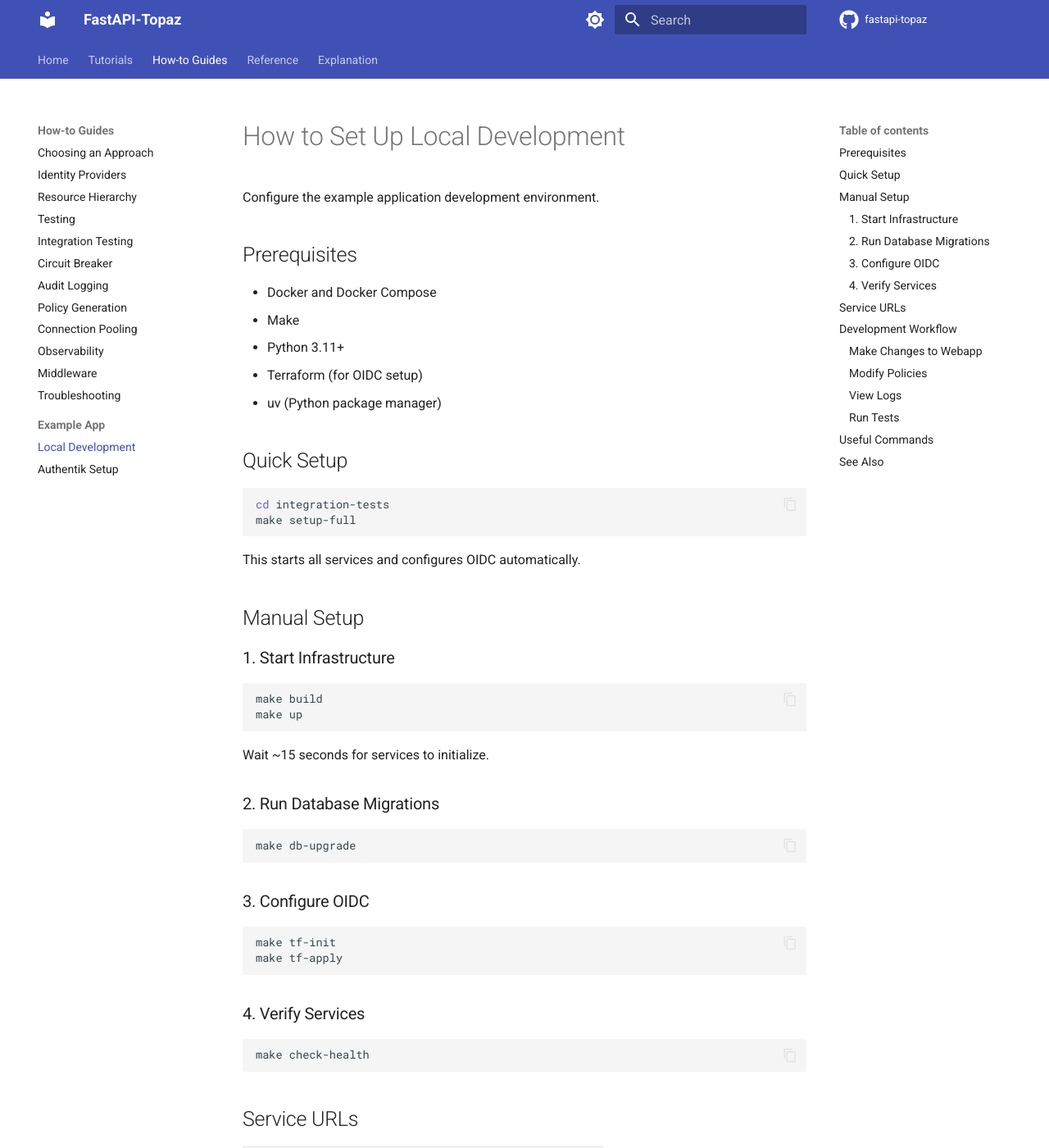
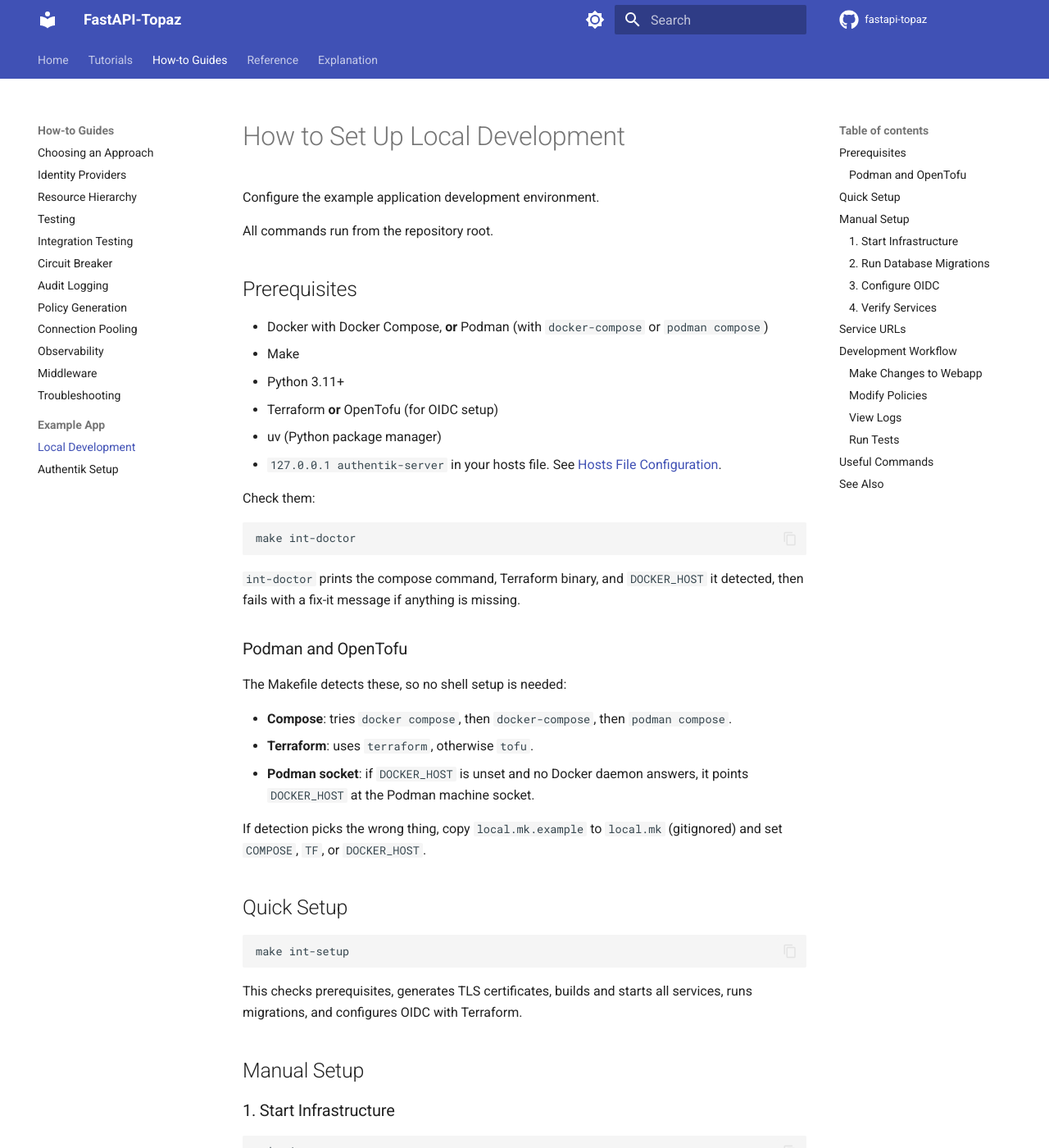
Before and after one commit to jmanteau/fastapi-topaz, an MkDocs documentation site: the page built from docs/how-to/example-app/local-development.md, in a window 1280 px wide and 1400 px high. Shown: the whole window at 82% size. Built offline with MkDocs 1.6.1 and Material for MkDocs 9.7.7, drawn with Linux system fonts in a browser that asks for light colours; comment, search, counter and statistics services are not loaded; some of the changed text lies outside the part shown.

Commit message:
build(int): auto-detect compose/terraform, add int-doctor, fix OIDC reload
- Detect the compose command (docker compose, docker-compose, podman
  compose) and Terraform vs OpenTofu; point DOCKER_HOST at the Podman
  machine socket when no Docker daemon answers. Overrides go in a
  gitignored local.mk (see local.mk.example).
- int-tf-apply recreates the webapp instead of restarting it, since
  env_file (.env.oidc) is only read at container creation; a restart
  left the webapp without OIDC credentials and every call 401'd.
- int-tf-apply waits for Authentik's managed OAuth scope mappings, not
  just /-/health/ready/, which passes before the worker creates them
  and failed a fresh int-setup.
- New int-doctor preflight (also run by int-setup) checks the engine,
  Terraform, tools and the authentik-server hosts entry; e2e checks
  the hosts entry too.
- Docs: Podman/OpenTofu prerequisites, root make targets in the local
  development guide, integration troubleshooting section.

Co-Authored-By: Claude Opus 5.5 <noreply@anthropic.com>

````diff
--- a/docs/how-to/example-app/local-development.md
+++ b/docs/how-to/example-app/local-development.md
@@ -2,30 +2,51 @@
 
 Configure the example application development environment.
 
+All commands run from the repository root.
+
 ## Prerequisites
 
-- Docker and Docker Compose
+- Docker with Docker Compose, **or** Podman (with `docker-compose` or `podman compose`)
 - Make
 - Python 3.11+
-- Terraform (for OIDC setup)
+- Terraform **or** OpenTofu (for OIDC setup)
 - uv (Python package manager)
+- `127.0.0.1 authentik-server` in your hosts file. See [Hosts File Configuration](../../tutorials/example-app/01-setup.md#hosts-file-configuration).
+
+Check them:
+
+```bash
+make int-doctor
+```
+
+`int-doctor` prints the compose command, Terraform binary, and `DOCKER_HOST` it detected, then fails with a fix-it message if anything is missing.
+
+### Podman and OpenTofu
+
+The Makefile detects these, so no shell setup is needed:
+
+- **Compose**: tries `docker compose`, then `docker-compose`, then `podman compose`.
+- **Terraform**: uses `terraform`, otherwise `tofu`.
+- **Podman socket**: if `DOCKER_HOST` is unset and no Docker daemon answers, it points `DOCKER_HOST` at the Podman machine socket.
+
+If detection picks the wrong thing, copy `local.mk.example` to `local.mk` (gitignored) and set `COMPOSE`, `TF`, or `DOCKER_HOST`.
 
 ## Quick Setup
 
 ```bash
-cd integration-tests
-make setup-full
+make int-setup
 ```
 
-This starts all services and configures OIDC automatically.
+This checks prerequisites, generates TLS certificates, builds and starts all services, runs migrations, and configures OIDC with Terraform.
 
 ## Manual Setup
 
 ### 1. Start Infrastructure
 
 ```bash
-make build
-make up
+make int-certs
+make int-build
+make int-up
 ```
 
 Wait ~15 seconds for services to initialize.
@@ -33,20 +54,22 @@ Wait ~15 seconds for services to initialize.
 ### 2. Run Database Migrations
 
 ```bash
-make db-upgrade
+make int-db-upgrade
 ```
 
 ### 3. Configure OIDC
 
 ```bash
-make tf-init
-make tf-apply
+make int-tf-init
+make int-tf-apply
 ```
+
+`int-tf-apply` writes `integration-tests/.env.oidc` and recreates the webapp container so it picks up the new client credentials.
 
 ### 4. Verify Services
 
 ```bash
-make check-health
+make int-status
 ```
 
 ## Service URLs
@@ -63,57 +86,56 @@ make check-health
 ### Make Changes to Webapp
 
 ```bash
-# Edit code in webapp/app/
-# Rebuild and restart
-docker-compose build webapp
-docker-compose up -d webapp
+# Edit code in integration-tests/webapp/app/
+make int-restart-webapp
 ```
 
 ### Modify Policies
 
 ```bash
-# Edit files in policies/
-# Restart Topaz
-docker-compose restart topaz
+# Edit files in integration-tests/infra/policies/
+make int-topaz-reload
 ```
 
 ### View Logs
 
 ```bash
-make logs-webapp
-make logs-topaz
-make logs-authentik
+make int-logs-webapp
+make int-logs-topaz
+make int-logs-authentik
 ```
 
 ### Run Tests
 
 ```bash
-# Unit tests
-cd webapp
-uv run pytest tests/ -v
+# Library unit tests
+make test
 
-# Integration tests
-cd integration-tests
-uv run pytest tests/ -v
+# End-to-end tests against the running stack
+make e2e
+
+# Live Topaz tests
+make live-test
 ```
 
 ## Useful Commands
 
 ```bash
 # Restart all
-make restart
+make int-restart
 
 # Clean restart
-make clean && make setup-full
+make int-clean && make int-setup
 
 # Database shell
-make db-shell
+make int-db-shell
 
 # Authentik admin password
-make auth-password
+make int-auth-password
 ```
 
 ## See Also
 
 - [Setup Tutorial](../../tutorials/example-app/01-setup.md) - Complete setup guide
 - [Authentik Setup](authentik-setup.md) - OIDC configuration details
+- [Troubleshooting](../troubleshooting.md#integration-environment) - Integration environment issues
````
Also changed, not shown: docs/how-to/troubleshooting.md (+38 -0 lines), docs/tutorials/example-app/01-setup.md (+4 -2 lines), 3 other files.
